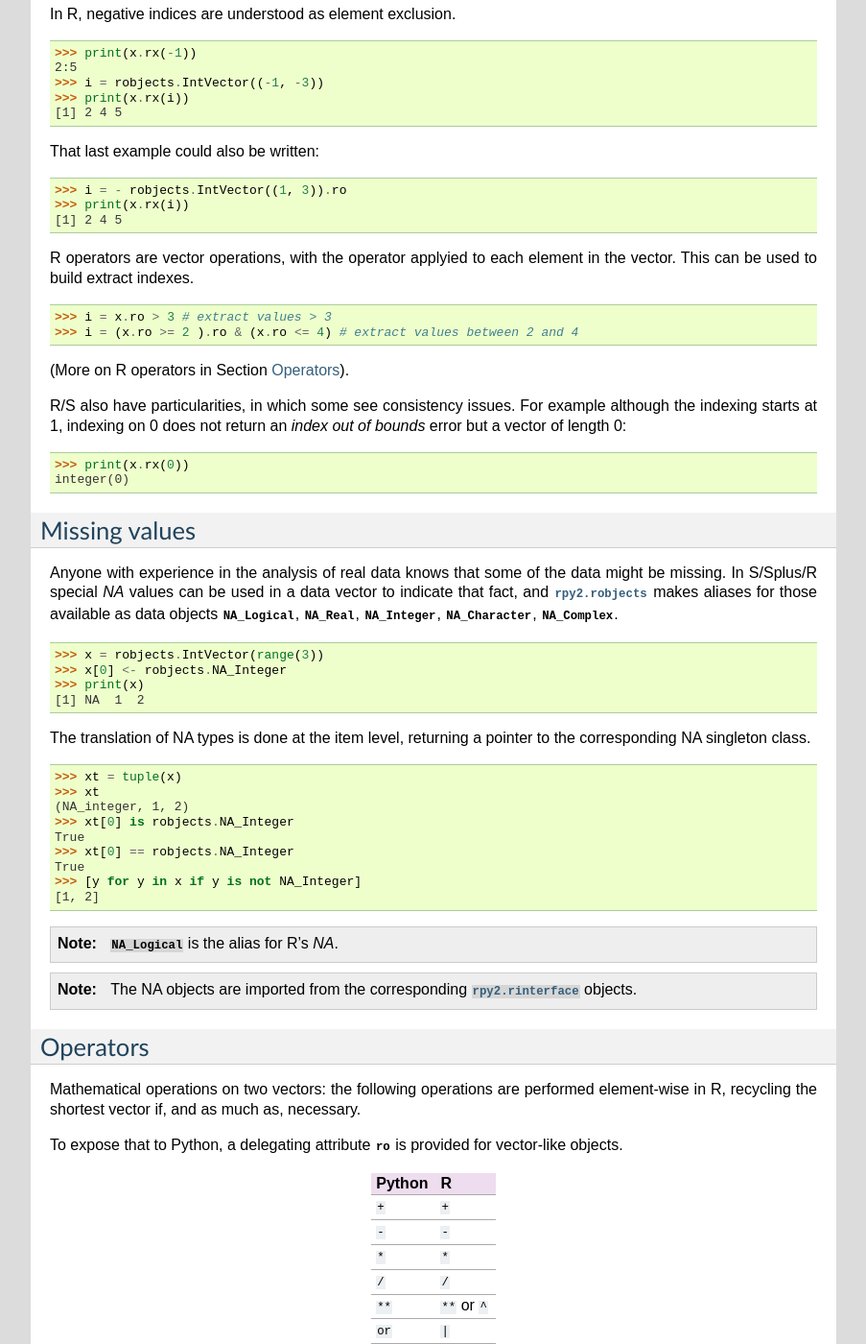
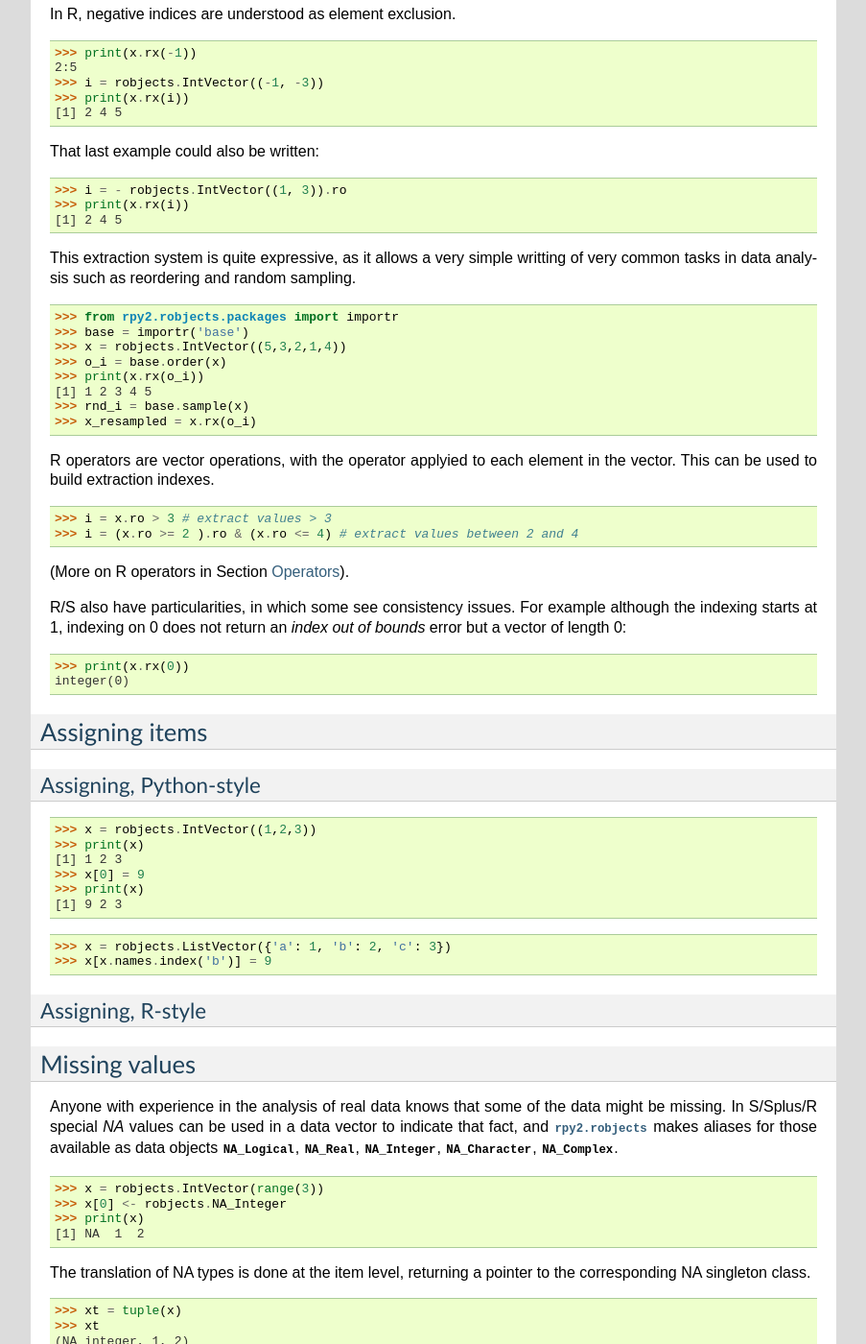
Before and after one commit to rpy2/rpy2, a Sphinx documentation site: the page built from doc/source/vector.rst, in a window 1280 px wide and 1400 px high, scrolled down 3538 px. Shown: the whole window at 96% size, without its empty margins (198-1101 px from the left). Built offline with Sphinx 7.4.7, drawn with Linux system fonts in a browser that asks for light colours; formulas are drawn with MathJax 3; some of the changed text lies outside the part shown.

Commit message:
more documentation about assigning to a vector
--HG--
branch : version_2.2.x

```diff
--- a/doc/source/vector.rst
+++ b/doc/source/vector.rst
@@ -229,8 +229,21 @@ That last example could also be written:
 >>> print(x.rx(i))
 [1] 2 4 5
 
+This extraction system is quite expressive, as it allows a very simple writting of
+very common tasks in data analysis such as reordering and random sampling.
+
+>>> from rpy2.robjects.packages import importr
+>>> base = importr('base')
+>>> x = robjects.IntVector((5,3,2,1,4))
+>>> o_i = base.order(x)
+>>> print(x.rx(o_i))
+[1] 1 2 3 4 5
+>>> rnd_i = base.sample(x)
+>>> x_resampled = x.rx(o_i)
+
+
 R operators are vector operations, with the operator applyied
-to each element in the vector. This can be used to build extract
+to each element in the vector. This can be used to build extraction
 indexes.
 
 >>> i = x.ro > 3 # extract values > 3
@@ -248,6 +261,26 @@ of length 0:
 integer(0)
 
 
+Assigning items
+---------------
+
+
+Assigning, Python-style
+^^^^^^^^^^^^^^^^^^^^^^^
+
+>>> x = robjects.IntVector((1,2,3))
+>>> print(x)
+[1] 1 2 3
+>>> x[0] = 9
+>>> print(x)
+[1] 9 2 3
+
+>>> x = robjects.ListVector({'a': 1, 'b': 2, 'c': 3})
+>>> x[x.names.index('b')] = 9
+
+
+Assigning, R-style
+^^^^^^^^^^^^^^^^^^
 
 
 .. _robjects-missingvalues:
```
